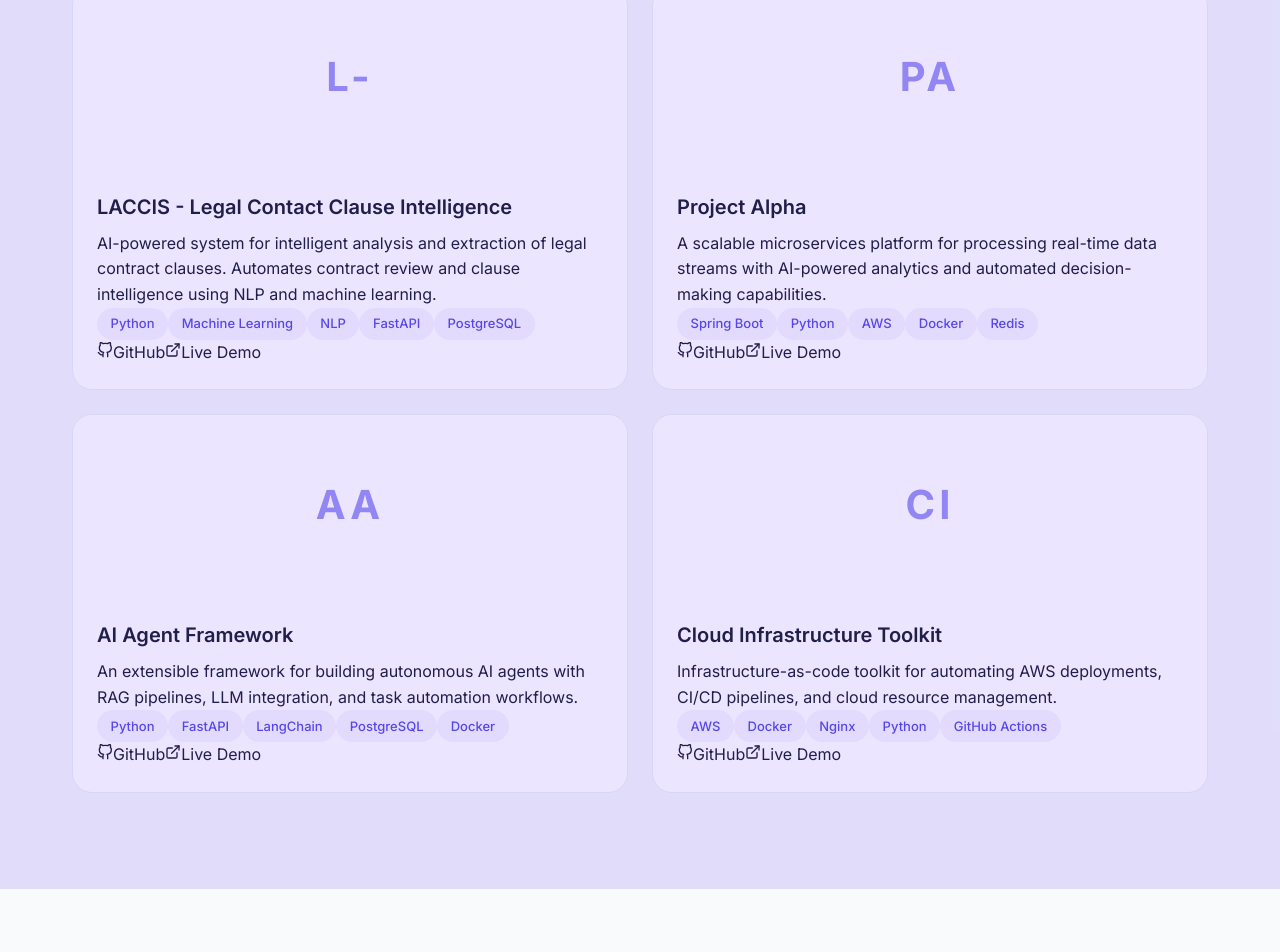
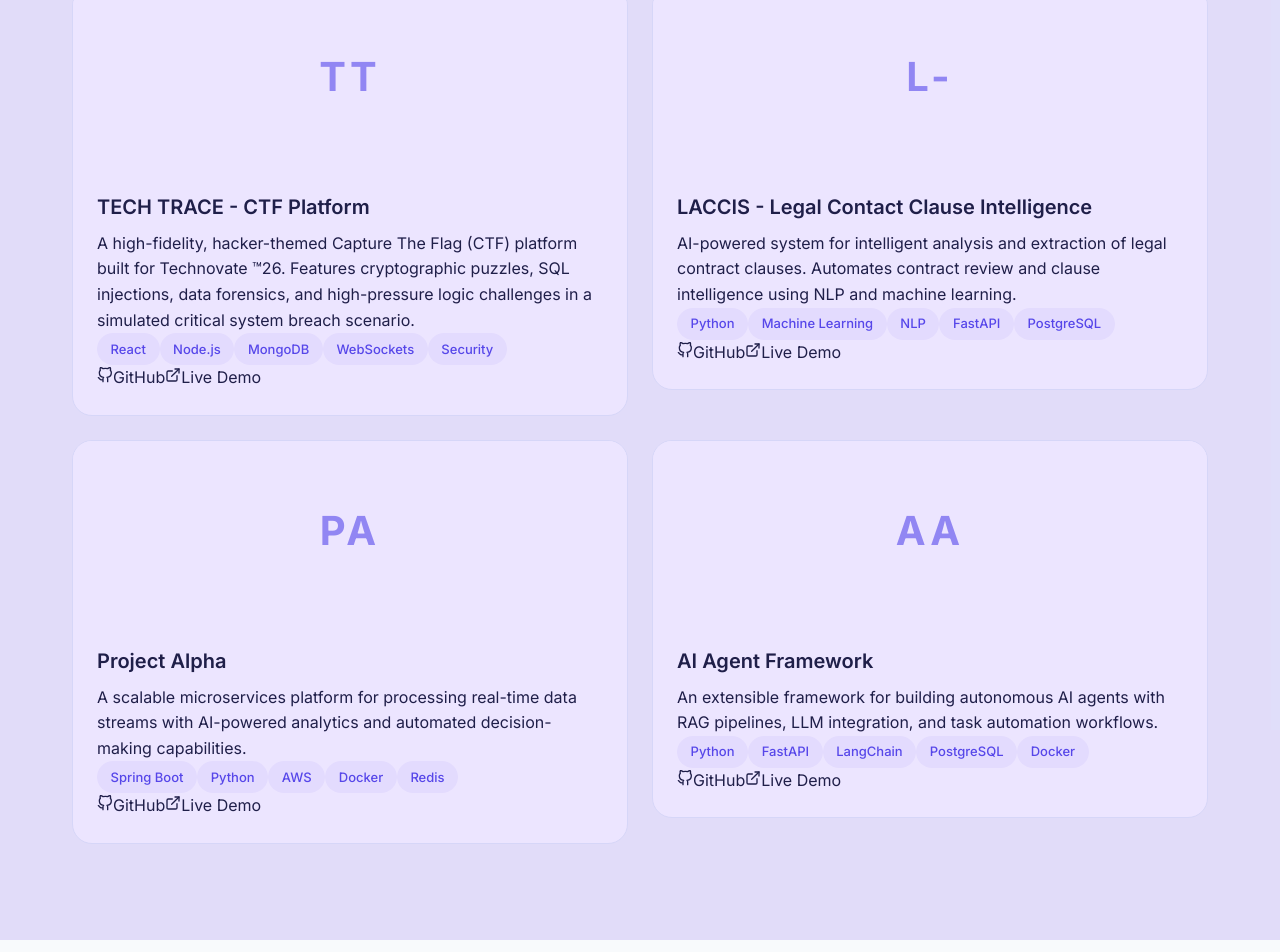
Before and after one commit to Riyaz2815-Mohammed/PortFolio-React, a React (Vite) app: page / in a window 1280 px wide. Shown: the part 3463-4415 px from the top of the page. Built offline with nearby package versions, Linux system fonts and the light colour scheme.

Commit message:
feat: add TECH TRACE CTF platform project with live demo link

```diff
--- a/src/data/projects.js
+++ b/src/data/projects.js
@@ -1,4 +1,11 @@
 export const projects = [
+  {
+    title: 'TECH TRACE - CTF Platform',
+    description: 'A high-fidelity, hacker-themed Capture The Flag (CTF) platform built for Technovate ™26. Features cryptographic puzzles, SQL injections, data forensics, and high-pressure logic challenges in a simulated critical system breach scenario.',
+    technologies: ['React', 'Node.js', 'MongoDB', 'WebSockets', 'Security'],
+    github: 'https://github.com/Riyaz2815-Mohammed/IT-26.git',
+    live: 'https://it-26.vercel.app',
+  },
   {
     title: 'LACCIS - Legal Contact Clause Intelligence',
     description: 'AI-powered system for intelligent analysis and extraction of legal contract clauses. Automates contract review and clause intelligence using NLP and machine learning.',
@@ -20,11 +27,4 @@ export const projects = [
     github: 'https://github.com/Riyaz2815-Mohammed',
     live: '#',
   },
-  {
-    title: 'Cloud Infrastructure Toolkit',
-    description: 'Infrastructure-as-code toolkit for automating AWS deployments, CI/CD pipelines, and cloud resource management.',
-    technologies: ['AWS', 'Docker', 'Nginx', 'Python', 'GitHub Actions'],
-    github: 'https://github.com/Riyaz2815-Mohammed',
-    live: '#',
-  },
 ];
```
